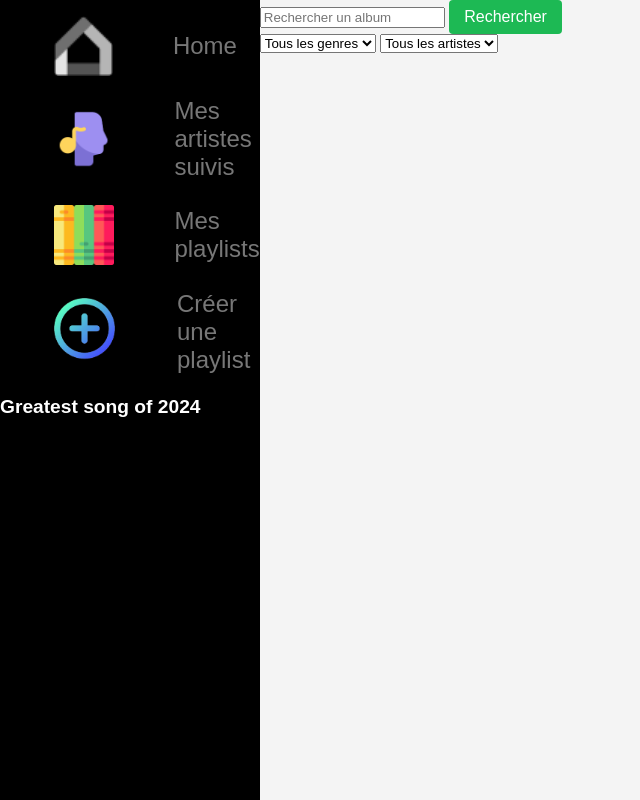
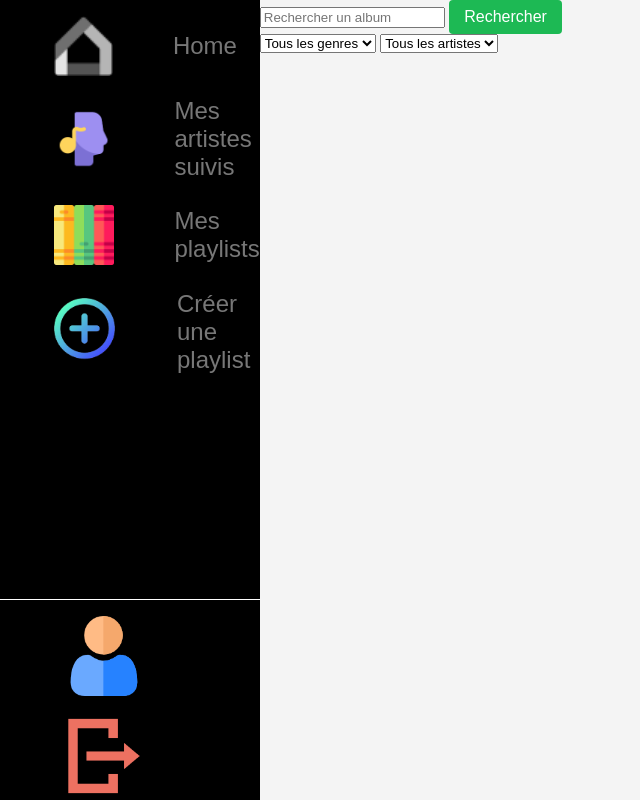
Before and after one commit to ThomasRABILLON/SAE_PHP, a PHP site: template templates/home.php in a window 1280 px wide. Shown: the whole page, without its empty margins (0-640 px from the left). Run offline with PHP 8.4, Linux system fonts and the light colour scheme; the template is opened without the code that fills it, so the values that code supplies are empty.

Commit message:
AjoutdesProfil

```diff
--- a/static/home.css
+++ b/static/home.css
@@ -9,6 +9,7 @@ aside {
   position: sticky;
   top: 0;
   z-index: 1000;
+  max-height: 100vh;
   min-height: 100vh; /* Assurez-vous que l'aside prend toute la hauteur de la fenêtre */
 }
 
@@ -61,3 +62,19 @@ li {
 .white-text {
   color: white;
 }
+
+.sectionAside {
+  border-top: 1px solid white;
+  position: absolute;
+  bottom: 0;
+  left: 0;
+  box-sizing: border-box;
+  width: 100%;
+}
+
+.boutton_aside {
+  margin-top: 1em;
+  width: 5em;
+  height: auto;
+  margin-left: 4em;
+}
--- a/templates/aside.php
+++ b/templates/aside.php
@@ -10,10 +10,8 @@
             </ul>
         </nav>
     </section>
-    <section>
-        <h2 class="Titre_aside">Greatest song of 2024</h2>
-        <?php foreach ($albums as $album) {
-            echo "<li class='white-text'>" . $album->getTitle() . "</li>";
-        } ?>
+    <section class="sectionAside">
+        <a  onclick="window.location.href='/login'"><img class="boutton_aside" src="./static/image/profile.png" alt=""></a>
+        <a  onclick="window.location.href='/login'"><img class="boutton_aside" src="./static/image/deconexion.png" alt=""></a>
     </section>
 </aside>
```
Also changed, not shown: static/image/deconexion.png (added), static/image/profile.png.
